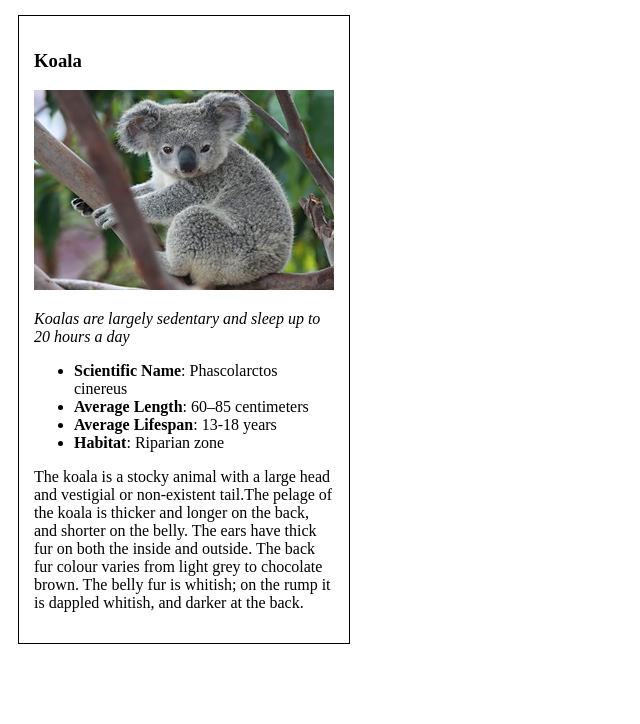
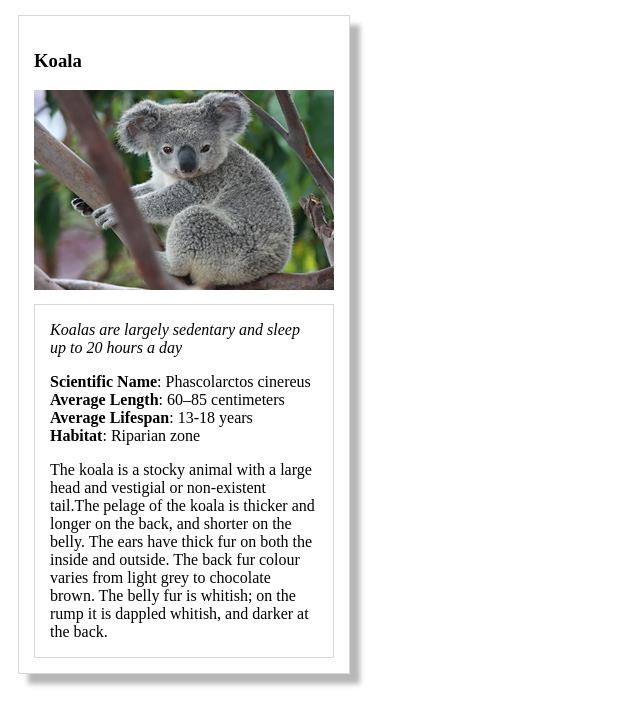
Before and after one commit to brunorpassos/udacity_front_tutorial, a plain HTML site: page animal_trading_cards/project_animal_trading_cards/card.html in a window 1280 px wide. Shown: the whole page, without its empty margins (0-640 px from the left). Drawn offline with Linux system fonts and the light colour scheme.

Commit message:
Project submit fix

```diff
--- a/animal_trading_cards/project_animal_trading_cards/card.html
+++ b/animal_trading_cards/project_animal_trading_cards/card.html
@@ -6,17 +6,19 @@
 	<link href="css/styles.css" rel="stylesheet">
 </head>
 <body>
-	<div class="exterior-border">
+	<div class="animal-card">
 		<h3>Koala</h3>
-		<img src="koala.png" alt="Coala">
-		<div>
-			<p><i>Koalas are largely sedentary and sleep up to 20 hours a day</i></p>
-			<ul>
-				<li><span><b>Scientific Name</b></span>: Phascolarctos cinereus</li>
-				<li><span><b>Average Length</b></span>: 60–85 centimeters</li>
-				<li><span><b>Average Lifespan</b></span>: 13-18 years</li>
-				<li><span><b>Habitat</b></span>: Riparian zone</li>
-			</ul>
+		<img src="koala.png" alt="Koala">
+		<div class="animal-info">
+			<p class="interesting-fact">Koalas are largely sedentary and sleep up to 20 hours a day</p>
+			<div class="animal-facts">
+				<ul>
+					<li><span class="list-label">Scientific Name</span>: Phascolarctos cinereus</li>
+					<li><span class="list-label">Average Length</span>: 60–85 centimeters</li>
+					<li><span class="list-label">Average Lifespan</span>: 13-18 years</li>
+					<li><span class="list-label">Habitat</span>: Riparian zone</li>
+				</ul>
+			</div>
 			<p>The koala is a stocky animal with a large head and vestigial or non-existent tail.The pelage of the koala is thicker and longer on the back, and shorter on the belly. The ears have thick fur on both the inside and outside. The back fur colour varies from light grey to chocolate brown. The belly fur is whitish; on the rump it is dappled whitish, and darker at the back.</p>
 		</div>
 	</div>
--- a/animal_trading_cards/project_animal_trading_cards/css/styles.css
+++ b/animal_trading_cards/project_animal_trading_cards/css/styles.css
@@ -1,6 +1,28 @@
-.exterior-border {
-  border: 1px solid;
+.animal-card {
+  border: 1px solid #d7d7d7;
   margin: 15px 10px 15px 10px;
   padding: 15px;
   width: 300px;
+  -webkit-box-shadow: 10px 10px 5px 0px rgba(183,183,183,1);
+  -moz-box-shadow: 10px 10px 5px 0px rgba(183,183,183,1);
+  box-shadow: 10px 10px 5px 0px rgba(183,183,183,1);
 }
+
+.animal-info {
+  border: 1px solid #d7d7d7;
+  margin-top: 10px;
+  padding: 0px 15px;
+}
+
+.interesting-fact {
+  font-style: italic;
+}
+
+.animal-facts ul {
+  list-style: none;
+  padding: 0;
+}
+
+.list-label {
+  font-weight: bold;
+}
```
